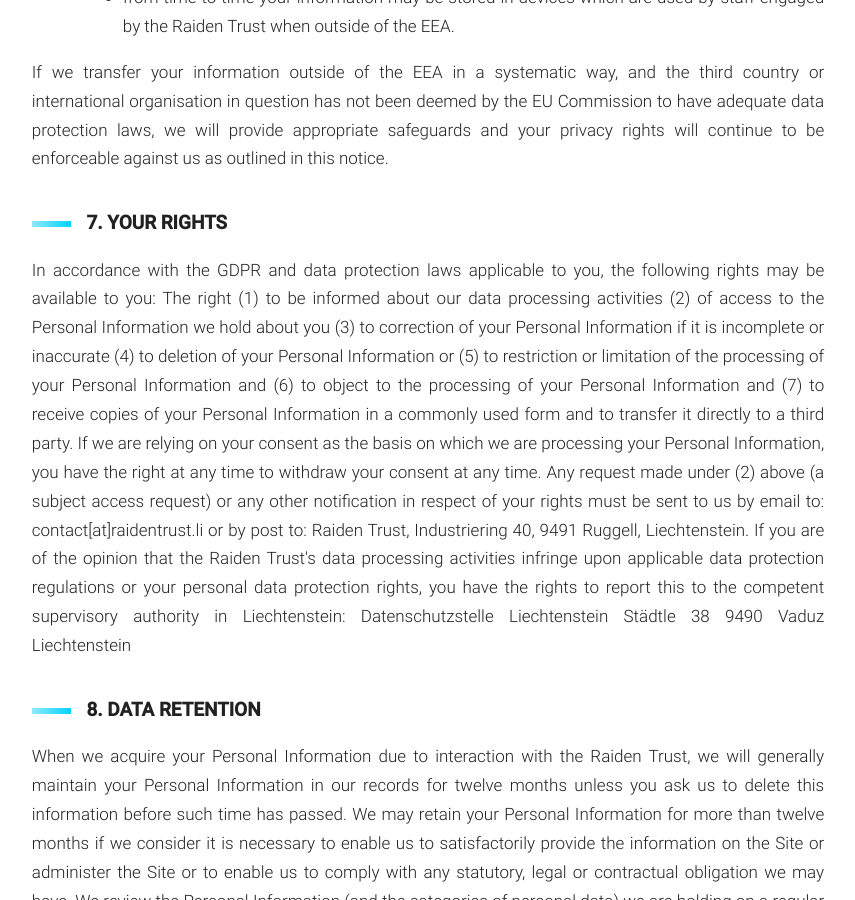
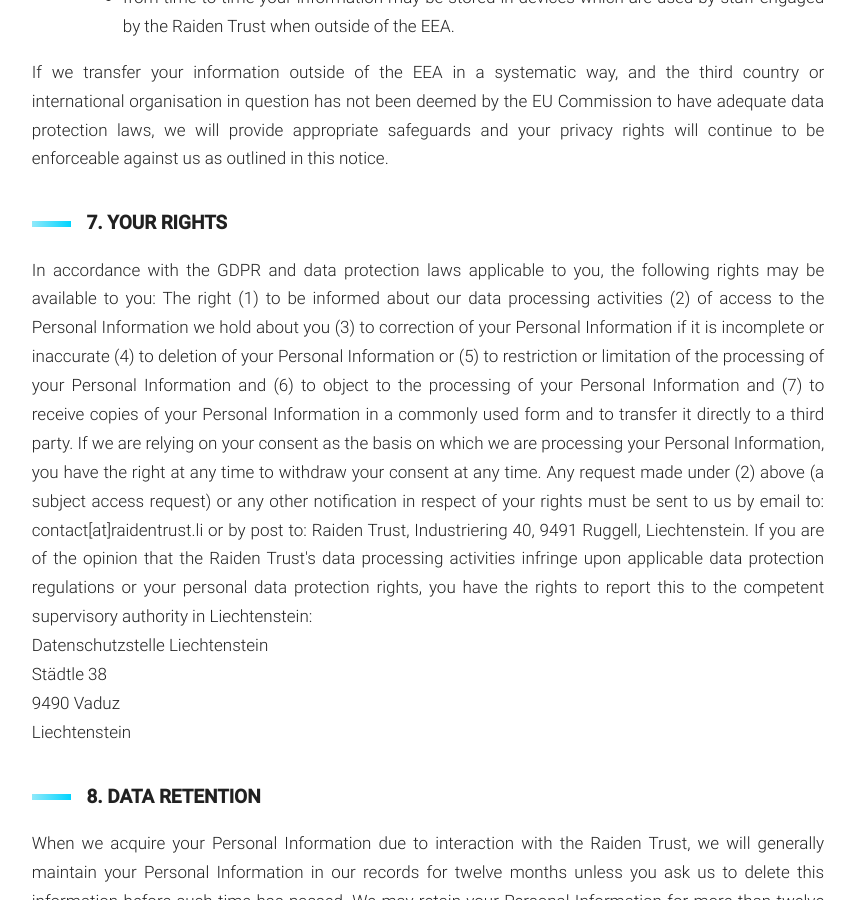
Before and after one commit to raiden-trust/website, a Jekyll site: the page built from privacy.html, in a window 1280 px wide and 900 px high, scrolled down 2692 px. Shown: the whole window, without its empty margins (212-1067 px from the left). Built offline with Jekyll 4.4.1, drawn with Linux system fonts in a browser that asks for light colours; some of the changed text lies outside the part shown.

```diff
--- a/_layouts/privacy.html
+++ b/_layouts/privacy.html
@@ -218,12 +218,11 @@ layout: default
         If you are of the opinion that the Raiden Trust's data processing activities
         infringe upon applicable data protection regulations or your personal data
         protection rights, you have the rights to report this to the competent
-        supervisory authority in Liechtenstein:
-        Datenschutzstelle Liechtenstein
-        Städtle 38
-        9490 Vaduz
+        supervisory authority in Liechtenstein: <br>
+        Datenschutzstelle Liechtenstein <br>
+        Städtle 38 <br>
+        9490 Vaduz <br>
         Liechtenstein
-
       </p>
 
       <h2><span class="first-line-span">.</span>8. DATA RETENTION</h2>
@@ -312,9 +311,9 @@ layout: default
       <h1>Imprint</h1>
 
       <p class"medium justify">
-        Raiden Trust
-        Industriering 40
-        FL-9491 Ruggell
+        Raiden Trust <br>
+        Industriering 40 <br>
+        FL-9491 Ruggell <br>
       </p>
 
     </div>
```
